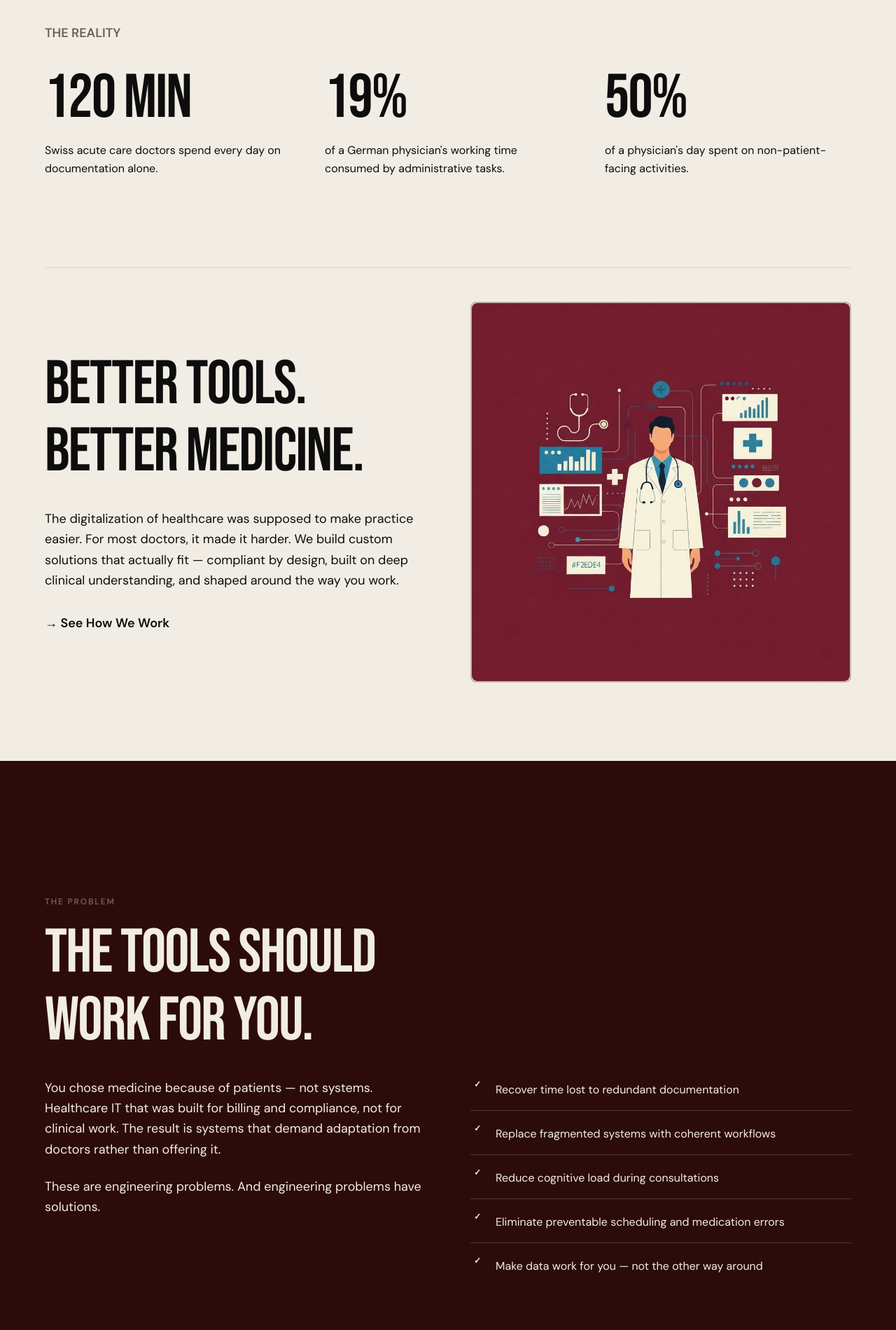
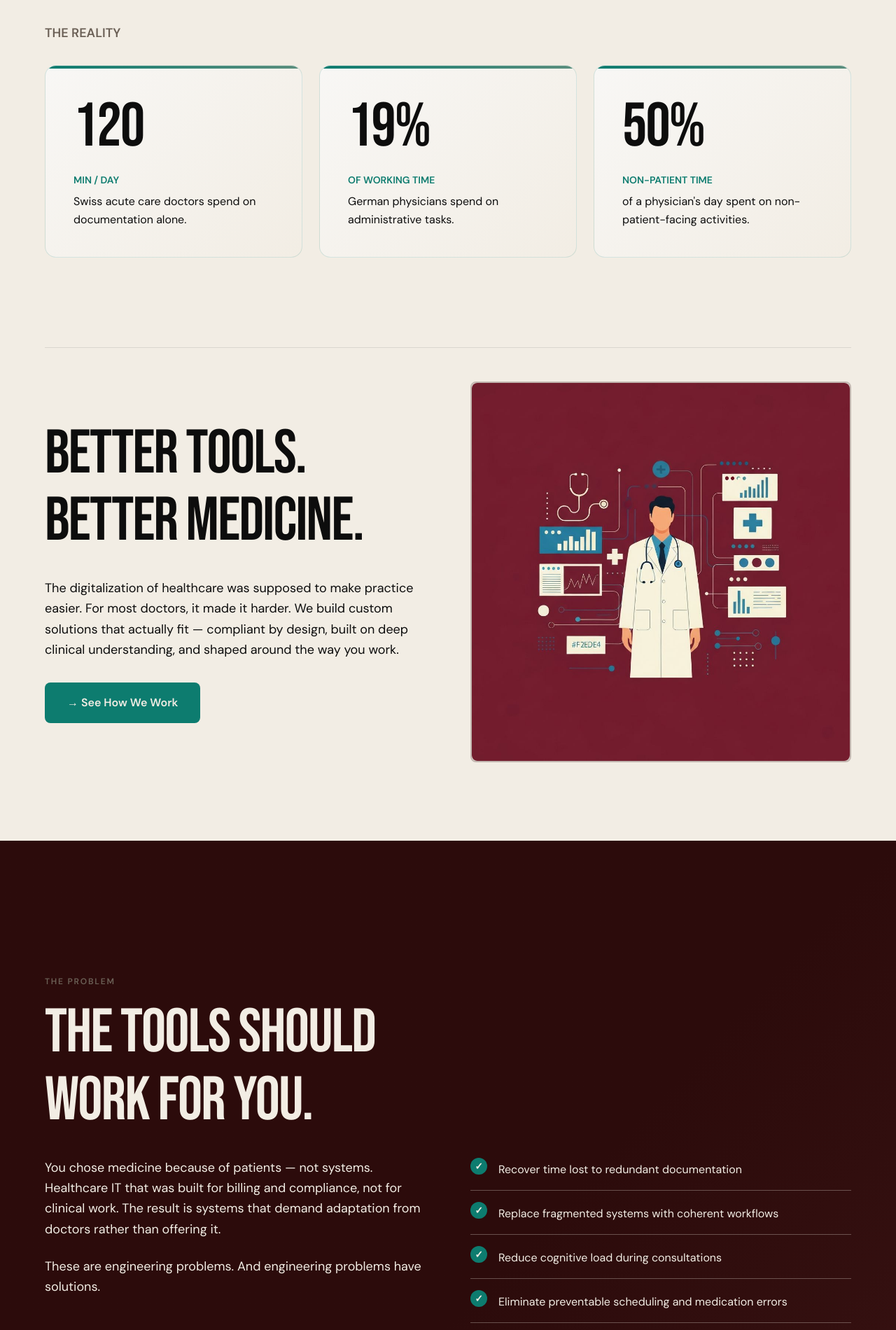
Before and after one commit to nitishspatkar/patkar-medtech-web, a Next.js app: page / in a window 1280 px wide. Shown: the part 140-2040 px from the top of the page at 70% size. Built offline with nearby package versions, Linux system fonts and the light colour scheme.

Commit message:
refactor: modernize site design with new color palette and utilities
Introduce teal and sage accents; update Hero, CTA, and sections for depth and interactivity.

```diff
--- a/app/globals.css
+++ b/app/globals.css
@@ -8,6 +8,9 @@
   --color-burgundy: #2C0B0B;
   --color-dark: #0D0D0D;
   --color-muted: #6B6056;
+  --color-teal: #0D7C6F;
+  --color-sage: #5B8E7D;
+  --color-light-bg: #F8F7F5;
 }
 
 html {
@@ -64,80 +67,96 @@ body {
   opacity: 1;
 }
 
-/* Accent divider lines */
-.accent-divider {
-  height: 3px;
-  background: var(--color-burgundy);
-  margin: 2rem 0;
-}
-
-.accent-divider-sm {
-  height: 2px;
-  background: var(--color-burgundy);
-  margin: 1.5rem 0;
-}
-
-/* Geometric decorative elements */
-.accent-dot {
-  width: 8px;
-  height: 8px;
-  background: var(--color-burgundy);
-  border-radius: 50%;
-}
-
-.accent-dot-row {
-  display: flex;
-  gap: 1rem;
-  align-items: center;
-  margin: 1.5rem 0;
-}
-
-.accent-dot-row span {
-  width: 4px;
-  height: 4px;
-  background: var(--color-burgundy);
-  border-radius: 50%;
-}
-
-/* Section accent background */
-.section-accent-bg {
-  position: relative;
-}
-
-.section-accent-bg::before {
-  content: '';
-  position: absolute;
-  top: 0;
-  left: 0;
-  right: 0;
-  height: 3px;
-  background: var(--color-burgundy);
-}
-
 /* Icon styles for benefits and categories */
 .icon-check {
   display: inline-flex;
   align-items: center;
   justify-content: center;
-  width: 20px;
-  height: 20px;
-  background: var(--color-burgundy);
+  width: 24px;
+  height: 24px;
+  background: var(--color-teal);
   color: var(--color-cream);
   border-radius: 50%;
-  font-size: 12px;
+  font-size: 14px;
   font-weight: bold;
   flex-shrink: 0;
 }
 
 .category-badge {
   display: inline-block;
-  padding: 0.4rem 0.8rem;
-  background: var(--color-burgundy);
+  padding: 0.5rem 1rem;
+  background: var(--color-teal);
   color: var(--color-cream);
-  font-size: 0.7rem;
+  font-size: 0.65rem;
+  font-weight: 700;
+  letter-spacing: 0.12em;
+  text-transform: uppercase;
+  border-radius: 6px;
+  margin-bottom: 0.75rem;
+}
+
+/* Modern card styles */
+.card-modern {
+  background: var(--color-light-bg);
+  border: 1px solid rgba(13, 124, 111, 0.1);
+  border-radius: 12px;
+  padding: 2rem;
+  transition: all 0.3s ease;
+  box-shadow: 0 2px 8px rgba(0, 0, 0, 0.04);
+}
+
+.card-modern:hover {
+  border-color: var(--color-teal);
+  box-shadow: 0 8px 24px rgba(13, 124, 111, 0.12);
+  transform: translateY(-4px);
+}
+
+/* Stat card styling */
+.stat-card {
+  background: linear-gradient(135deg, var(--color-light-bg) 0%, var(--color-cream) 100%);
+  border: 1px solid rgba(13, 124, 111, 0.15);
+  border-radius: 16px;
+  padding: 2.5rem;
+  position: relative;
+  overflow: hidden;
+}
+
+.stat-card::before {
+  content: '';
+  position: absolute;
+  top: 0;
+  left: 0;
+  right: 0;
+  height: 4px;
+  background: linear-gradient(90deg, var(--color-teal), var(--color-sage));
+}
+
+/* Modern button */
+.btn-modern {
+  display: inline-flex;
+  align-items: center;
+  gap: 0.5rem;
+  padding: 1rem 2rem;
+  background: var(--color-teal);
+  color: var(--color-cream);
   font-weight: 600;
-  letter-spacing: 0.1em;
-  text-transform: uppercase;
-  border-radius: 4px;
-  margin-bottom: 0.5rem;
+  border-radius: 8px;
+  text-decoration: none;
+  transition: all 0.3s ease;
+  border: none;
+  cursor: pointer;
 }
+
+.btn-modern:hover {
+  background: var(--color-sage);
+  box-shadow: 0 12px 32px rgba(13, 124, 111, 0.25);
+  transform: translateY(-2px);
+}
+
+/* Gradient text */
+.text-gradient {
+  background: linear-gradient(135deg, var(--color-burgundy) 0%, var(--color-teal) 100%);
+  -webkit-background-clip: text;
+  -webkit-text-fill-color: transparent;
+  background-clip: text;
+}
--- a/components/AboutSection.tsx
+++ b/components/AboutSection.tsx
@@ -65,17 +65,17 @@ export function AboutSection() {
           </div>
 
           <div className="space-y-6">
-            <div className="border-l-4 border-dark pl-6 py-2" ref={(el) => (valueRefs.current[0] = el)}>
+            <div className="border-l-4 border-teal pl-6 py-3 rounded-sm" ref={(el) => (valueRefs.current[0] = el)}>
               <p className="font-display text-2xl font-bold text-dark">
                 Clinical Inside Out.
               </p>
             </div>
-            <div className="border-l-4 border-dark pl-6 py-2" ref={(el) => (valueRefs.current[1] = el)}>
+            <div className="border-l-4 border-teal pl-6 py-3 rounded-sm" ref={(el) => (valueRefs.current[1] = el)}>
               <p className="font-display text-2xl font-bold text-dark">
                 Privacy as Architecture.
               </p>
             </div>
-            <div className="border-l-4 border-dark pl-6 py-2" ref={(el) => (valueRefs.current[2] = el)}>
+            <div className="border-l-4 border-teal pl-6 py-3 rounded-sm" ref={(el) => (valueRefs.current[2] = el)}>
               <p className="font-display text-2xl font-bold text-dark">
                 Sustainable by Default.
               </p>
--- a/components/HeroSection.tsx
+++ b/components/HeroSection.tsx
@@ -70,21 +70,24 @@ export function HeroSection() {
         <div className="mb-20 lg:mb-32">
           <p className="mb-8 text-lg text-muted font-semibold">THE REALITY</p>
 
-          <div className="grid gap-12 sm:grid-cols-3">
-            <div ref={(el) => (statRefs.current[0] = el)}>
-              <div className="heading-display mb-3 text-4xl sm:text-5xl lg:text-6xl"><span className="stat-number">120</span> MIN</div>
+          <div className="grid gap-6 sm:grid-cols-3">
+            <div ref={(el) => (statRefs.current[0] = el)} className="stat-card">
+              <div className="heading-display mb-4 text-4xl sm:text-5xl"><span className="stat-number">120</span></div>
+              <p className="text-sm font-semibold text-teal mb-2">MIN / DAY</p>
               <p className="text-base leading-relaxed text-dark">
-                Swiss acute care doctors spend every day on documentation alone.
+                Swiss acute care doctors spend on documentation alone.
               </p>
             </div>
-            <div ref={(el) => (statRefs.current[1] = el)}>
-              <div className="heading-display mb-3 text-4xl sm:text-5xl lg:text-6xl"><span className="stat-number">19</span>%</div>
+            <div ref={(el) => (statRefs.current[1] = el)} className="stat-card">
+              <div className="heading-display mb-4 text-4xl sm:text-5xl"><span className="stat-number">19</span>%</div>
+              <p className="text-sm font-semibold text-teal mb-2">OF WORKING TIME</p>
               <p className="text-base leading-relaxed text-dark">
-                of a German physician's working time consumed by administrative tasks.
+                German physicians spend on administrative tasks.
               </p>
             </div>
-            <div ref={(el) => (statRefs.current[2] = el)}>
-              <div className="heading-display mb-3 text-4xl sm:text-5xl lg:text-6xl"><span className="stat-number">50</span>%</div>
+            <div ref={(el) => (statRefs.current[2] = el)} className="stat-card">
+              <div className="heading-display mb-4 text-4xl sm:text-5xl"><span className="stat-number">50</span>%</div>
+              <p className="text-sm font-semibold text-teal mb-2">NON-PATIENT TIME</p>
               <p className="text-base leading-relaxed text-dark">
                 of a physician's day spent on non-patient-facing activities.
               </p>
@@ -104,7 +107,7 @@ export function HeroSection() {
               The digitalization of healthcare was supposed to make practice easier. For most doctors, it made it harder. We build custom solutions that actually fit — compliant by design, built on deep clinical understanding, and shaped around the way you work.
             </p>
 
-            <a href="#our-approach" className="inline-flex items-center gap-2 text-lg font-semibold text-dark hover:opacity-70 transition-opacity">
+            <a href="#our-approach" className="btn-modern">
               → See How We Work
             </a>
           </div>
--- a/components/OurApproach.tsx
+++ b/components/OurApproach.tsx
@@ -115,29 +115,29 @@ export function OurApproach() {
           DO DIFFERENTLY
         </h2>
 
-        <div className="space-y-0 border-t border-dark/20">
+        <div className="space-y-4 border-t border-dark/10">
           {steps.map((step, i) => (
             <div
               key={i}
               ref={(el) => (stepRefs.current[i] = el)}
-              className="border-b border-dark/20 py-6 sm:py-8"
+              className={`card-modern border-l-4 transition-all ${openIndex === i ? 'border-l-teal bg-white shadow-lg' : 'border-l-transparent hover:bg-white/50'}`}
             >
               <button
                 type="button"
                 onClick={() => handleAccordionClick(i)}
-                className="w-full flex items-start justify-between gap-4 text-left transition-opacity hover:opacity-70"
+                className="w-full flex items-start justify-between gap-4 text-left p-2"
                 aria-expanded={openIndex === i}
                 aria-controls={`step-${i}`}
               >
                 <div className="flex items-start gap-6 flex-1 min-w-0">
-                  <span className="font-display text-2xl font-bold text-muted shrink-0 pt-1">
+                  <span className={`font-display text-2xl font-bold shrink-0 pt-1 ${openIndex === i ? 'text-teal' : 'text-muted'}`}>
                     {step.number}
                   </span>
                   <h3 className="font-display text-xl font-bold text-dark sm:text-2xl leading-tight">
                     {step.title}
                   </h3>
                 </div>
-                <span className="text-2xl font-light text-dark shrink-0 pt-1">
+                <span className={`text-2xl font-light shrink-0 pt-1 transition-colors ${openIndex === i ? 'text-teal' : 'text-muted'}`}>
                   {openIndex === i ? "−" : "+"}
                 </span>
               </button>
--- a/components/WhyDigitalize.tsx
+++ b/components/WhyDigitalize.tsx
@@ -93,7 +93,7 @@ export function WhyDigitalize() {
   return (
     <section
       id="why-digitalize"
-      className="relative bg-burgundy px-4 py-20 sm:px-6 sm:py-32 lg:px-8 lg:py-48 text-cream"
+      className="relative bg-gradient-to-br from-burgundy via-burgundy to-[#3D1515] px-4 py-20 sm:px-6 sm:py-32 lg:px-8 lg:py-48 text-cream"
     >
       <div className="mx-auto max-w-6xl">
         <div className="eyebrow text-cream/60" ref={eyebrowRef}>The Problem</div>
@@ -118,10 +118,10 @@ export function WhyDigitalize() {
               <div
                 key={i}
                 ref={(el) => (benefitsRef.current[i] = el)}
-                className="flex gap-4 items-start pb-4 border-b border-cream/20 last:border-0"
+                className="flex gap-4 items-start pb-4 border-b border-cream/30 last:border-0 group"
               >
                 <div className="icon-check">✓</div>
-                <p className="text-base leading-relaxed pt-1">{benefit}</p>
+                <p className="text-base leading-relaxed pt-1 group-hover:text-cream/90 transition-colors">{benefit}</p>
               </div>
             ))}
           </div>
```
Also changed, not shown: components/CaseStudies.tsx (+6 -6 lines), components/FAQ.tsx (+6 -6 lines).
